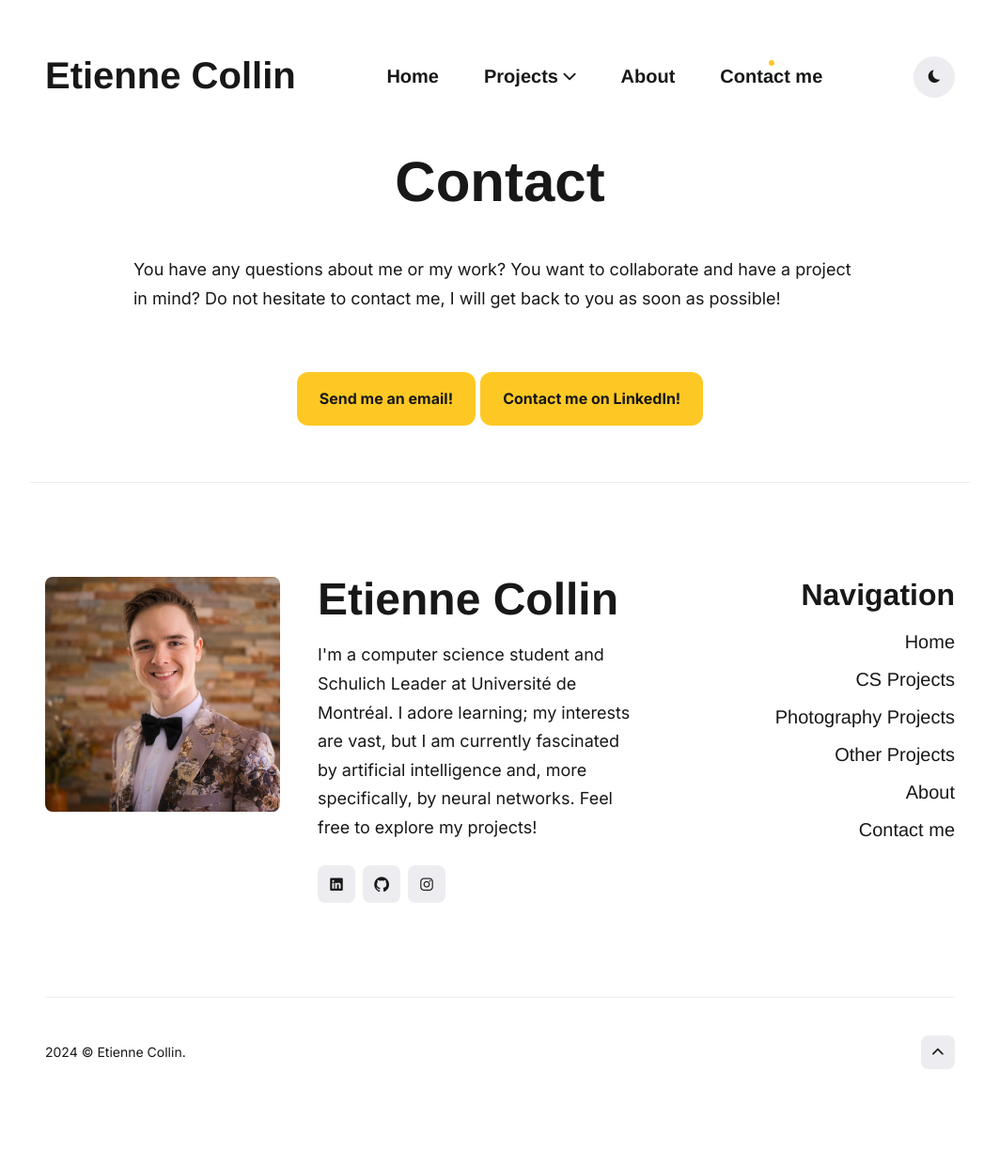
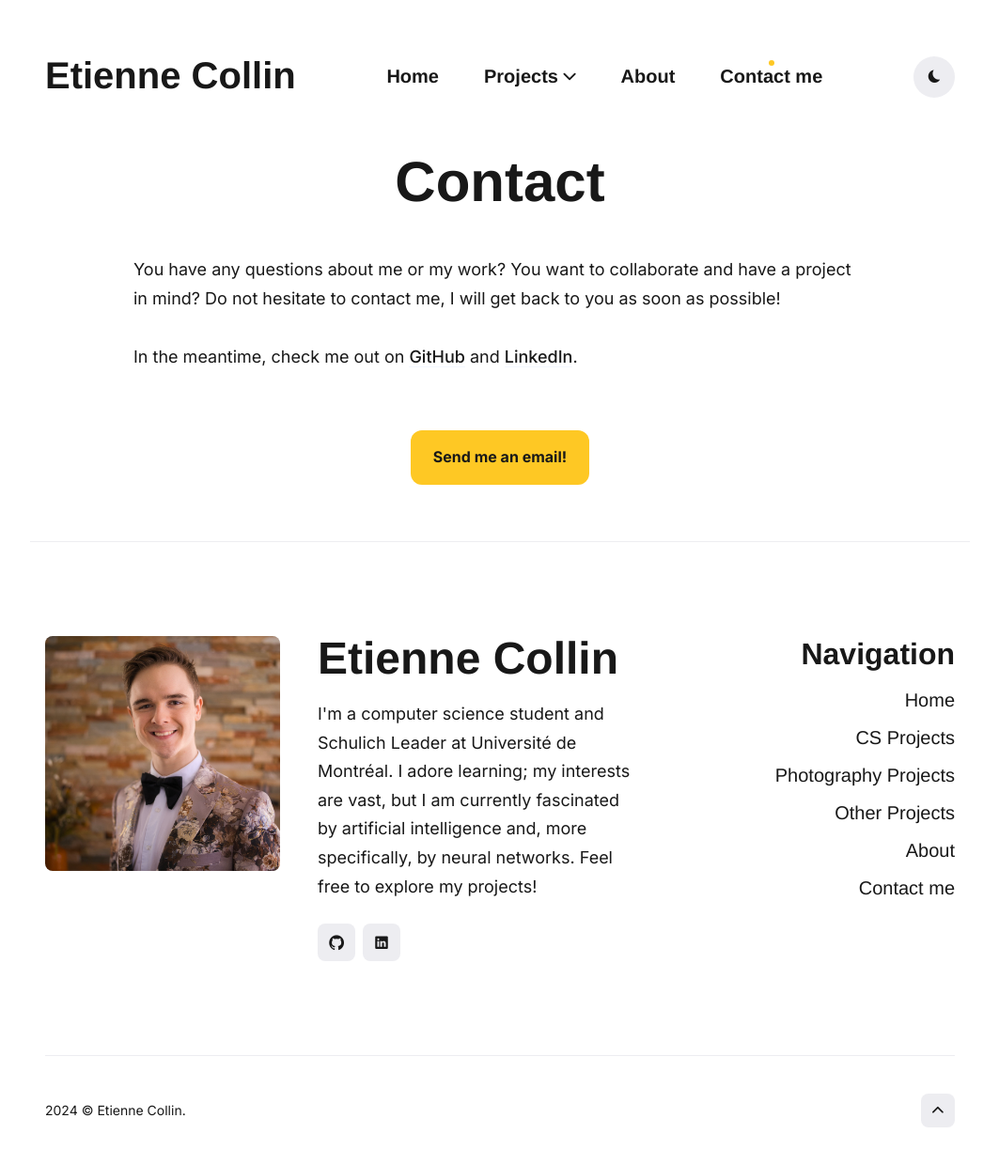
Before and after one commit to etiennecollin/etiennecollin.github.io, a Jekyll site: the page built from _pages/contact.md, in a window 1280 px wide. Shown: the whole page at 94% size, without its empty margins (108-1171 px from the left). Built offline with Jekyll 4.4.1, drawn with Linux system fonts in a browser that asks for light colours; nearby versions of some CDN libraries; some web fonts are replaced; before the commit the page ends 1178 px from its top, so only the background shows below that.

Commit message:
Updated social links and a bit of formatting

```diff
--- a/_data/settings.yml
+++ b/_data/settings.yml
@@ -35,12 +35,11 @@ author:
   author__avatar: "/assets/images/profile_picture_square.jpg"
 
 social:
+  - { icon: "ion-logo-github", link: "https://github.com/etiennecollin" }
   - {
       icon: "ion-logo-linkedin",
       link: "https://www.linkedin.com/in/etiennecollin",
     }
-  - { icon: "ion-logo-github", link: "https://github.com/etiennecollin" }
-  - { icon: "ion-logo-instagram", link: "https://instagram.com/etienne.collin" }
 
 # Example of adding a new link to the footer - {icon: "ion-logo-dribbble", link: "https://dribbble.com"}
 # Other icons can be found at https://ionicons.com/v4/
--- a/_includes/section-hero.html
+++ b/_includes/section-hero.html
@@ -15,6 +15,7 @@
             <h1 class="hero__title">{{ site.data.settings.hero.hero__title }}</h1>
             <p class="hero__description">{{ site.data.settings.hero.hero__description }}</p>
             <div class="hero__subscribe">
+                <button class="button button--small" onclick="location.href='https://github.com/etiennecollin';" type="button">GitHub</button>
                 <button class="button button--small" onclick="location.href='{{site.baseurl}}/about/';" type="button">About me</button>
             </div>
             {% if site.data.settings.mailchimp == "enable" %}
--- a/_pages/contact.md
+++ b/_pages/contact.md
@@ -9,6 +9,9 @@ You have any questions about me or my work? You want to collaborate and have a
 project in mind? Do not hesitate to contact me, I will get back to you as soon
 as possible!
 
+In the meantime, check me out on [GitHub](https://github.com/etiennecollin)
+and [LinkedIn](https://www.linkedin.com/in/etiennecollin/).
+
 <!-- Version of the form to send basic email -->
 <div style="text-align: center">
 	<br />
@@ -19,7 +22,6 @@ as possible!
 	>
 		Send me an email!
 	</button>
-    <button class="button button--small" onclick="location.href='https://www.linkedin.com/in/etiennecollin/';" type="button">Contact me on LinkedIn!</button>
 </div>
 
 <!-- Version of the form to send complete email but formatting of email content broken -->
```
Also changed, not shown: _pages/about.md (+5 -6 lines).
